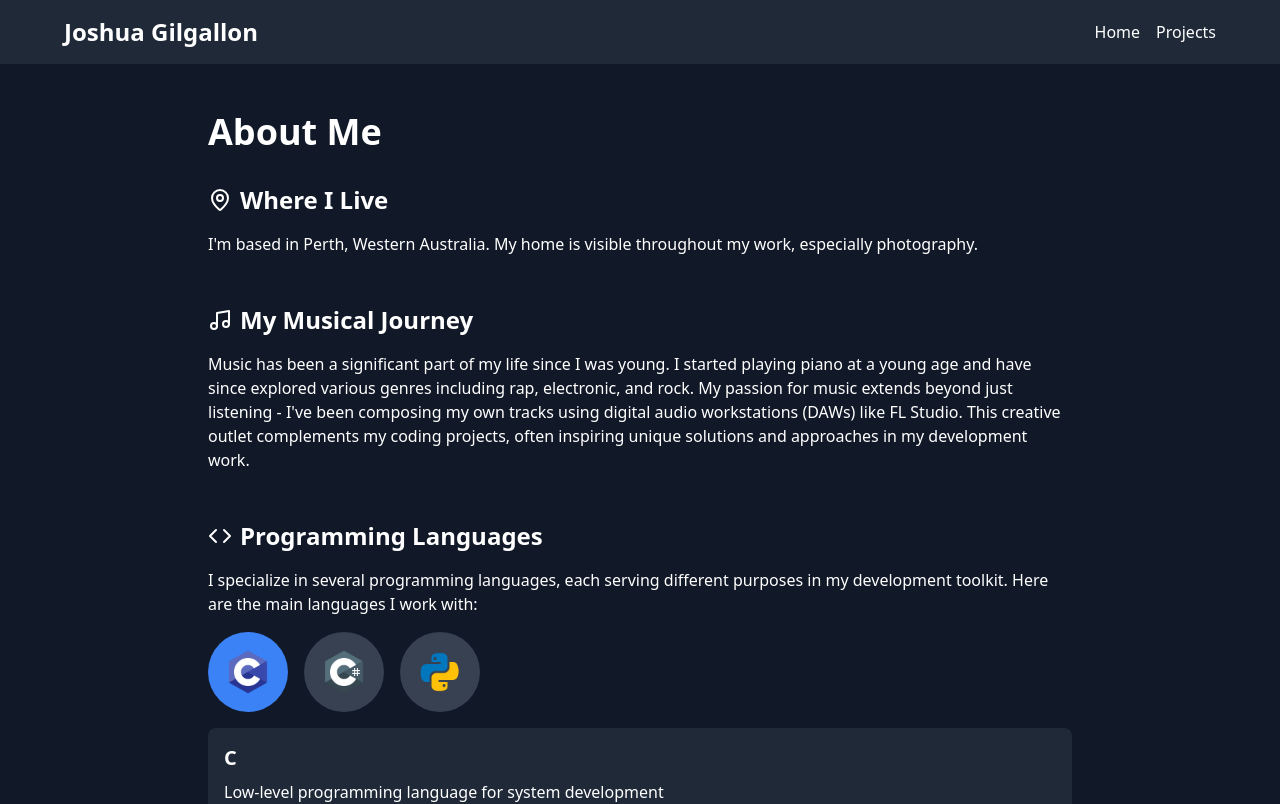
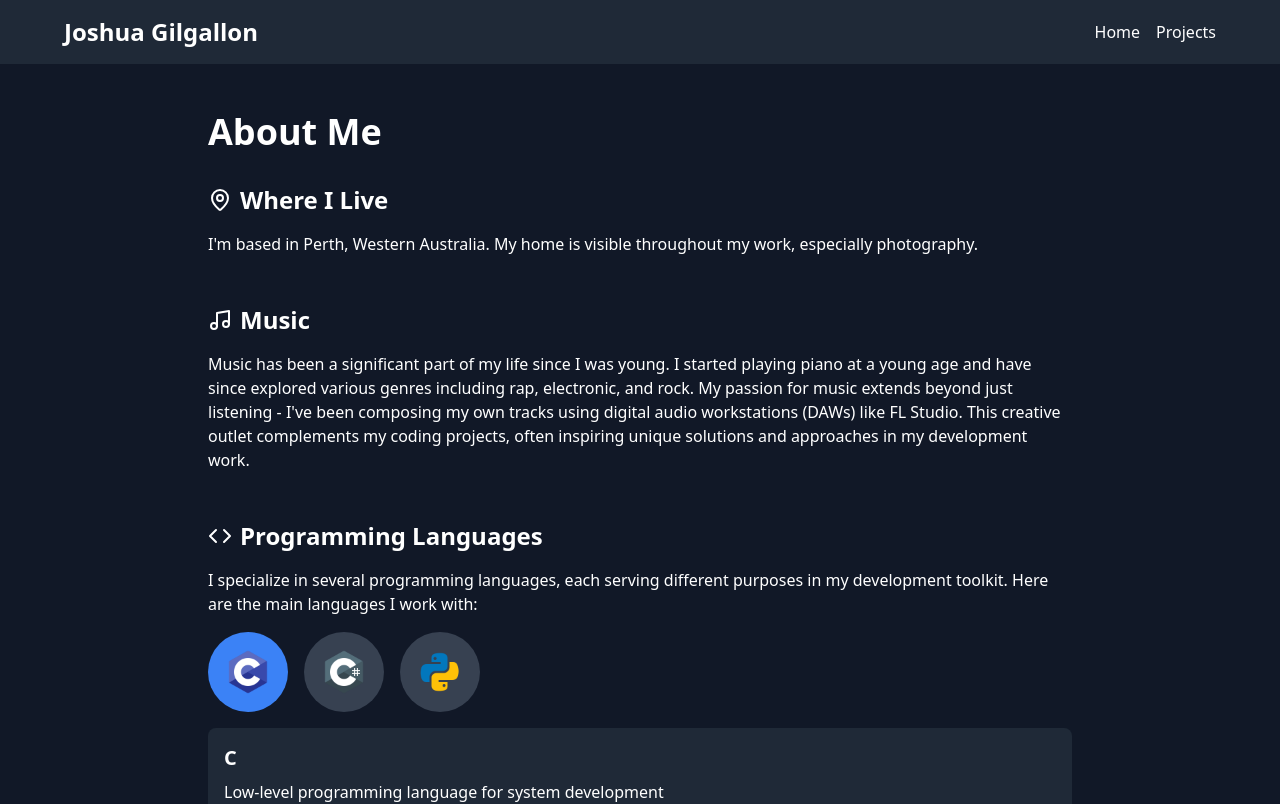
Before and after one commit to JoshuaGilgallon/JoshuaGilgallonWebPortfolio, a React (Create React App) app: page /about in a window 1280 px wide. Shown: the top 804 px of the page. Built offline with nearby package versions, Linux system fonts and the light colour scheme; the HTML template or start-up script is replaced by a standard one.

Commit message:
changed text

```diff
--- a/src/components/AboutMe.js
+++ b/src/components/AboutMe.js
@@ -77,7 +77,7 @@ const AboutPage = () => {
         <section className="mb-12">
           <h2 className="text-2xl font-semibold mb-4 flex items-center">
             <Music size={24} className="mr-2" />
-            My Musical Journey
+            Music
           </h2>
           <p>
             Music has been a significant part of my life since I was young. I started playing piano at a young age and have since explored various genres including rap, electronic, and rock. My passion for music extends beyond just listening - I've been composing my own tracks using digital audio workstations (DAWs) like FL Studio. This creative outlet complements my coding projects, often inspiring unique solutions and approaches in my development work.
```
